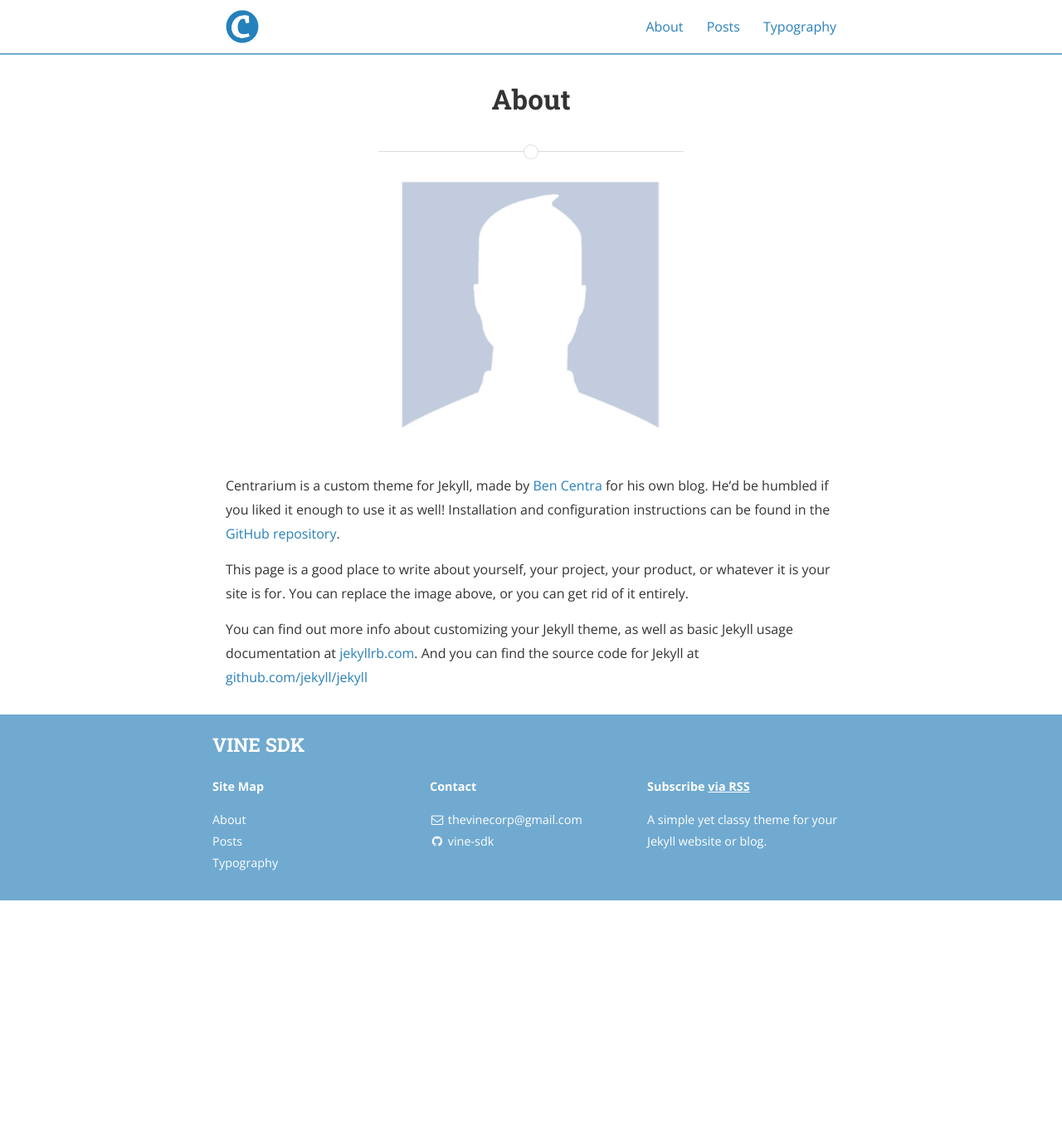
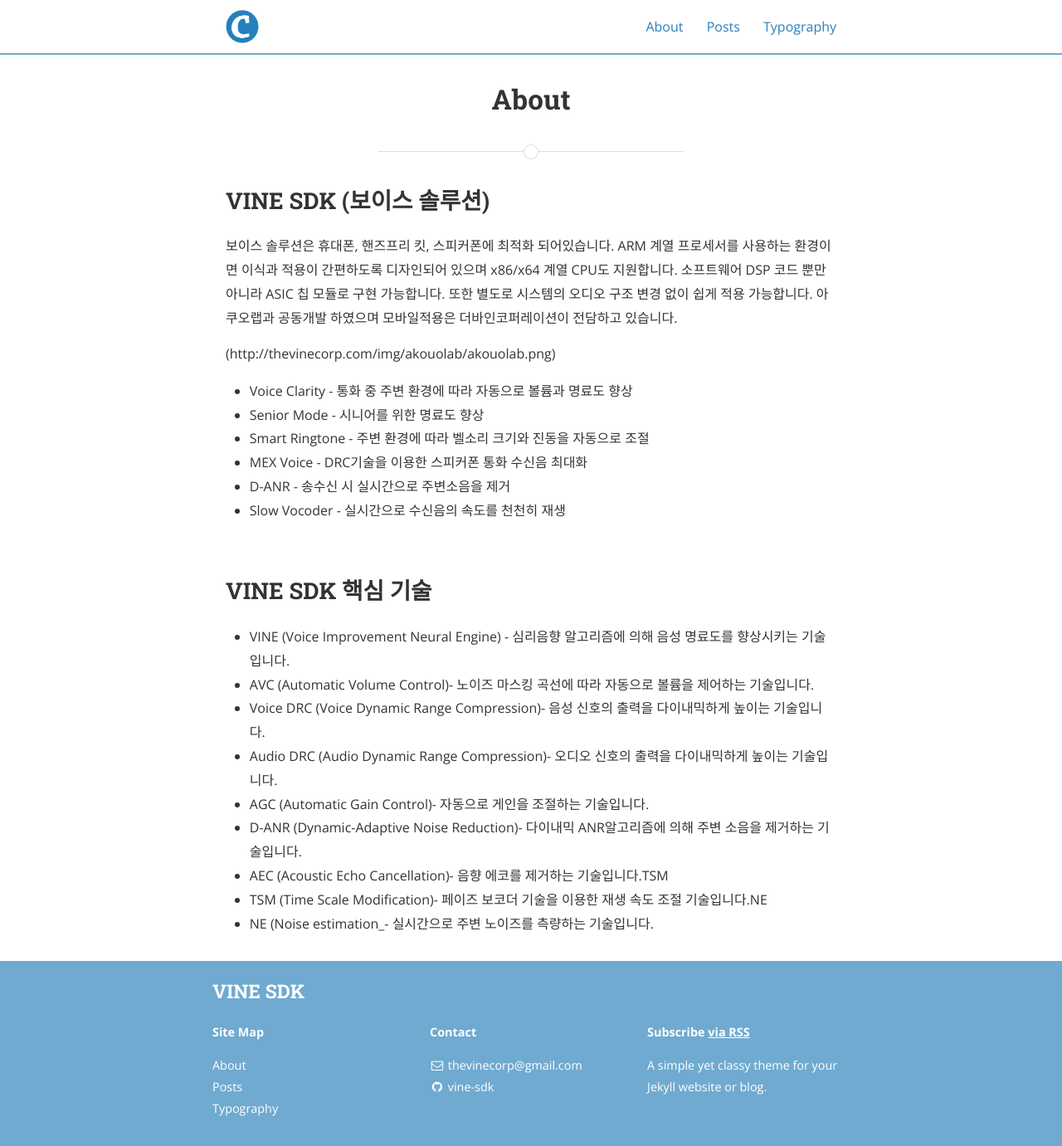
Before and after one commit to vine-sdk/vine-sdk.github.io, a Jekyll site: the page built from about.md, in a window 1280 px wide and 1381 px high. Shown: the whole window at 83% size. Built offline with Jekyll 4.4.1, drawn with Linux system fonts in a browser that asks for light colours; nearby versions of some CDN libraries.

Commit message:
Update about.md

```diff
--- a/about.md
+++ b/about.md
@@ -5,14 +5,28 @@
 main_nav: true
 ---
 
-![alt text]({{ site.baseurl }}/assets/profile-placeholder.gif "Profile Picture"){:.profile}
+## VINE SDK (보이스 솔루션)
 
-Centrarium is a custom theme for Jekyll, made by [Ben Centra][bencentra] for his own blog. He'd be humbled if you liked it enough to use it as well! Installation and configuration instructions can be found in the [GitHub repository](https://github.com/bencentra/centrarium).
+보이스 솔루션은 휴대폰, 핸즈프리 킷, 스피커폰에 최적화 되어있습니다. ARM 계열 프로세서를 사용하는 환경이면 이식과 적용이 간편하도록 디자인되어 있으며 x86/x64 계열 CPU도 지원합니다. 소프트웨어 DSP 코드 뿐만 아니라 ASIC 칩 모듈로 구현 가능합니다. 또한 별도로 시스템의 오디오 구조 변경 없이 쉽게 적용 가능합니다. 아쿠오랩과 공동개발 하였으며 모바일적용은 더바인코퍼레이션이 전담하고 있습니다.
 
-This page is a good place to write about yourself, your project, your product, or whatever it is your site is for. You can replace the image above, or you can get rid of it entirely.
+(http://thevinecorp.com/img/akouolab/akouolab.png)
 
-You can find out more info about customizing your Jekyll theme, as well as basic Jekyll usage documentation at [jekyllrb.com](http://jekyllrb.com/). And you can find the source code for Jekyll at [github.com/jekyll/jekyll](https://github.com/jekyll/jekyll)
+* Voice Clarity - 통화 중 주변 환경에 따라 자동으로 볼륨과 명료도 향상
+* Senior Mode - 시니어를 위한 명료도 향상
+* Smart Ringtone - 주변 환경에 따라 벨소리 크기와 진동을 자동으로 조절
+* MEX Voice - DRC기술을 이용한 스피커폰 통화 수신음 최대화
+* D-ANR - 송수신 시 실시간으로 주변소음을 제거
+* Slow Vocoder - 실시간으로 수신음의 속도를 천천히 재생
 
-[centrarium]: https://github.com/bencentra/centrarium
-[bencentra]: http://bencentra.com
-[jekyll]: https://github.com/jekyll/jekyll
+<br/>
+
+## VINE SDK 핵심 기술
+* VINE (Voice Improvement Neural Engine) - 심리음향 알고리즘에 의해 음성 명료도를 향상시키는 기술입니다.
+* AVC (Automatic Volume Control)- 노이즈 마스킹 곡선에 따라 자동으로 볼륨을 제어하는 기술입니다.
+* Voice DRC (Voice Dynamic Range Compression)- 음성 신호의 출력을 다이내믹하게 높이는 기술입니다.
+* Audio DRC (Audio Dynamic Range Compression)- 오디오 신호의 출력을 다이내믹하게 높이는 기술입니다.
+* AGC (Automatic Gain Control)- 자동으로 게인을 조절하는 기술입니다.
+* D-ANR (Dynamic-Adaptive Noise Reduction)- 다이내믹 ANR알고리즘에 의해 주변 소음을 제거하는 기술입니다.
+* AEC (Acoustic Echo Cancellation)- 음향 에코를 제거하는 기술입니다.TSM
+* TSM (Time Scale Modification)- 페이즈 보코더 기술을 이용한 재생 속도 조절 기술입니다.NE
+* NE (Noise estimation_- 실시간으로 주변 노이즈를 측량하는 기술입니다.
```
